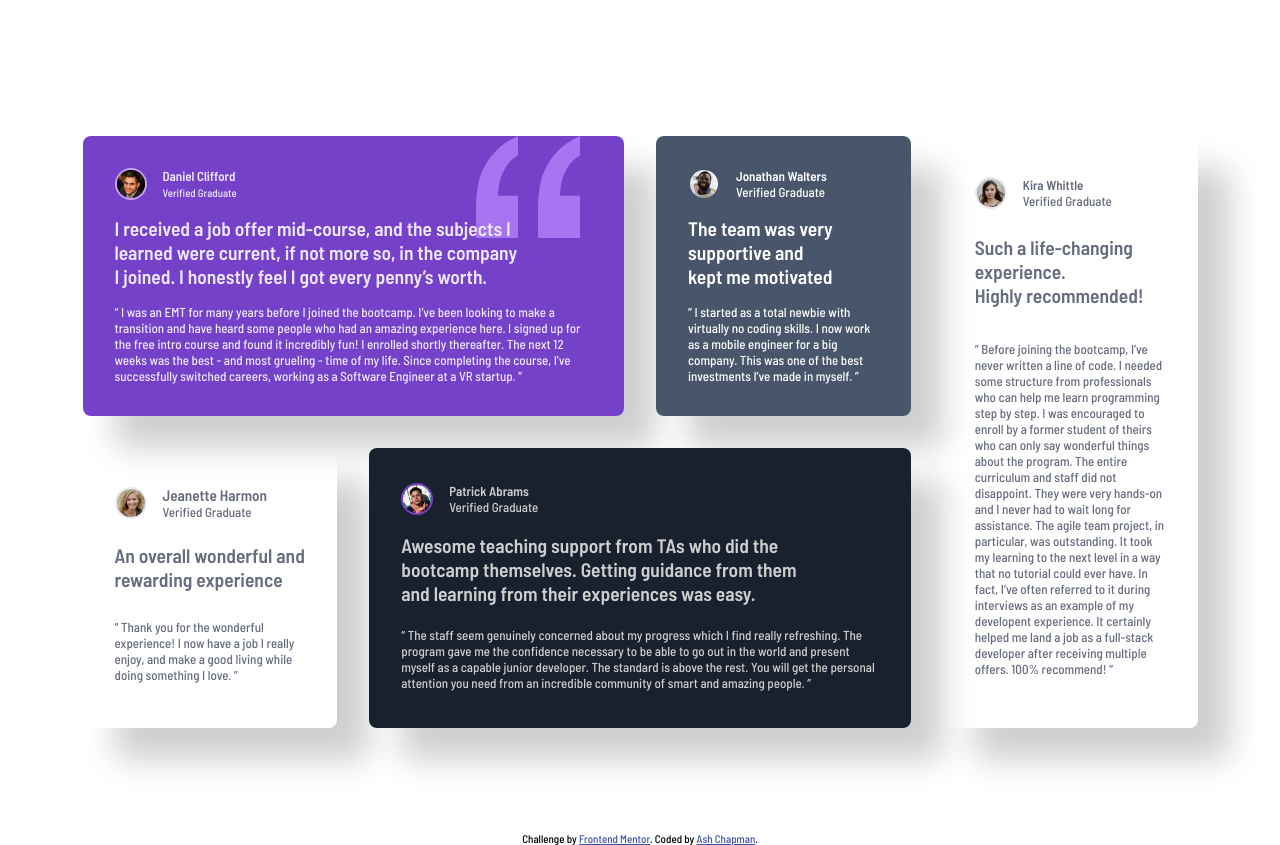
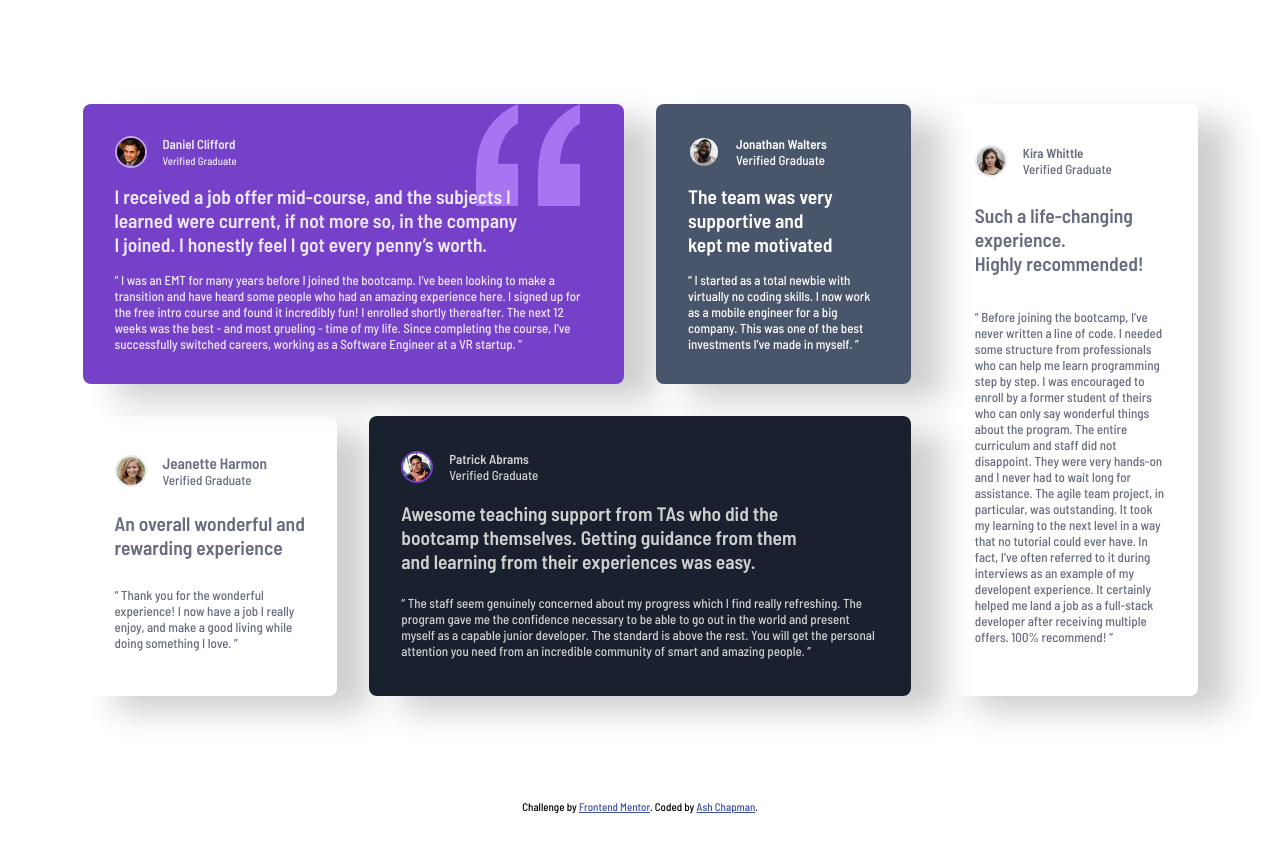
Before and after one commit to BoundoTheWitch/testimonials-grid-section, a plain HTML site: page index.html in a window 1280 px wide. After the commit the page ends 813 px from the top, so only its background shows below. Drawn offline with Linux system fonts and the light colour scheme.

Commit message:
Fixing unseen issues

```diff
--- a/style.css
+++ b/style.css
@@ -15,6 +15,8 @@
   --fnt-size: 0.813rem; /* 13px */
   --fw-primary: 500;
   --fw-secondary: 600;
+
+  --media-min-width: 799px;
 }
 
 /* CSS Reset by Josh W Comeau */
@@ -36,7 +38,6 @@
 }
 
 body {
-
   /* 5. Improve text rendering */
   -webkit-font-smoothing: antialiased;
 }
@@ -70,7 +71,7 @@ h1, h2, h3, h4, h5, h6 {
 
 html,
 body {
-  height: 100dvh;
+  height: 100vh;
 }
 
 body {
@@ -79,19 +80,26 @@ body {
   font-weight: var(--fw-primary);
   color: white;
   margin: 2rem;
+
+  @media (min-width: 799px) {
+    margin: 0;
+  }
 }
 
 main {
   display: grid;
   place-items: center;
-  height: 100%;
+  @media (min-width: 799px) {
+    height: 100dvh;
+  }
 }
 
 .cards {
   --padding: 2rem;
   --gap: 2rem;
   --shadow-x: 1rem;
-  --shadow-y: 5rem;
+  --shadow-y: 0.813rem;
+  --shadow-color: black;
 
   display: grid;
   gap: var(--gap);
@@ -146,7 +154,7 @@ main {
 
   @media (min-width: 799px) {
     --shadow-x: 2rem;
-    --shadow-y: 2rem;
+    --shadow-y: 1rem;
     grid-template-columns: 1fr 1fr 1fr 1fr;
     grid-template-rows: 1fr 1fr;
 
```
